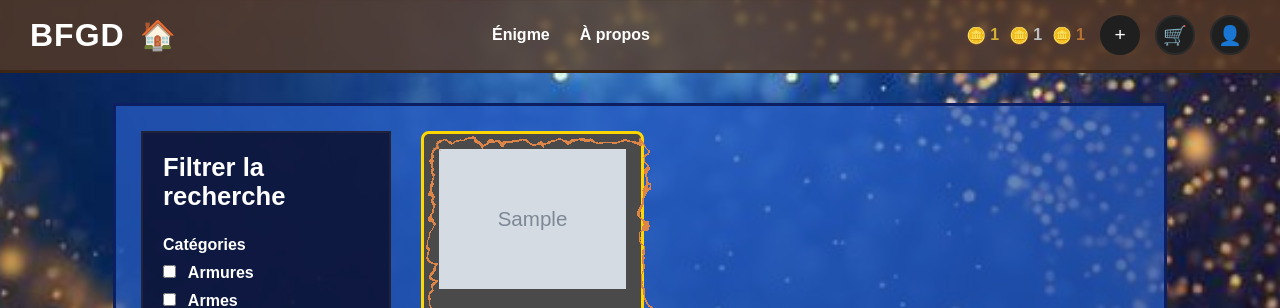
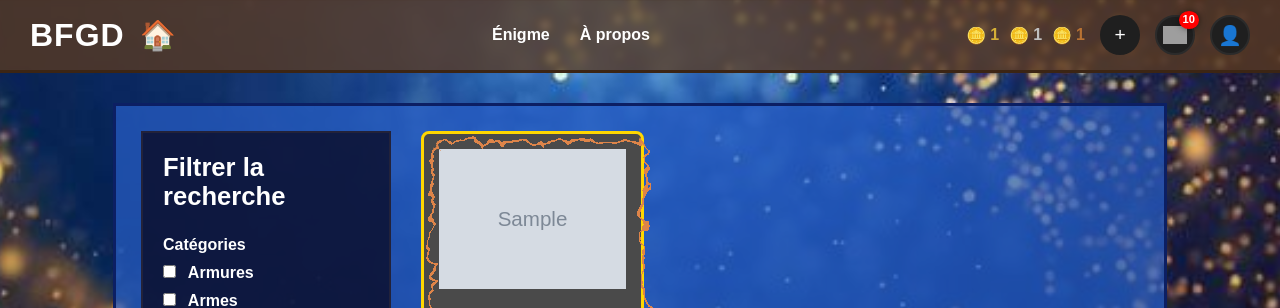
Before and after one commit to Patnay/ProjetDirigerSite, a PHP site: page /boutique.php in a window 1280 px wide. Shown: the top 308 px of the page. Run offline with PHP 8.4, Linux system fonts and the light colour scheme; the visitor is signed in with stand-in values (Sample User, id 1); tables that the repository leaves empty or names only in its code hold one stand-in row (values such as "Sample post"); grey boxes marked "Sample" are stand-in pictures; grey boxes are pictures that could not be loaded.

Commit message:
nombre item panier

```diff
--- a/public_html/css/styles.css
+++ b/public_html/css/styles.css
@@ -904,3 +904,46 @@ body.profile-page .site-header{
     pointer-events: none;
     z-index: 3;
 }
+.icon-link.cart-icon-container{
+    position: relative;
+    display: inline-block;
+    width: 40px;
+    height: 40px;
+    padding: 0;
+    overflow: visible;
+}
+
+.cart-img{
+    position: absolute;
+    top: 50%;
+    left: 50%;
+    width: 24px;
+    height: 24px;
+    object-fit: contain;
+    transform: translate(-50%, -50%);
+}
+
+.cart-count{
+    position: absolute;
+    top: -6px;
+    right: -6px;
+    z-index: 10;
+
+    background: red;
+    color: white;
+
+    font-size: 0.7rem;
+    font-weight: bold;
+    line-height: 1;
+
+    border-radius: 50%;
+    min-width: 18px;
+    height: 18px;
+    padding: 0 4px;
+
+    display: flex;
+    align-items: center;
+    justify-content: center;
+
+    box-shadow: 0 0 6px rgba(0,0,0,0.5);
+}
--- a/public_html/header.php
+++ b/public_html/header.php
@@ -6,6 +6,18 @@ $nbBronzeHeader = 0;
 $profilLink = "connexion.php";
 $profilTitle = "Se connecter";
 $profilImg = "";
+
+$nbItemsPanier = 0;
+
+if (isset($_SESSION["idJoueur"]) && isset($pdo)) {
+    $stmtPanier = $pdo->prepare("
+        SELECT IFNULL(SUM(quantitePanier),0)
+        FROM Paniers
+        WHERE idJoueur = ?
+    ");
+    $stmtPanier->execute([$_SESSION["idJoueur"]]);
+    $nbItemsPanier = (int)$stmtPanier->fetchColumn();
+}
 
 if (isset($_SESSION["idJoueur"]) && isset($pdo)) {
     $sqlHeader = "SELECT * FROM Joueurs WHERE idJoueur = :idJoueur";
@@ -57,7 +69,15 @@ if (isset($_SESSION["idJoueur"]) && isset($pdo)) {
             </div>
         </div>
 
-        <a href="panier.php" class="icon-link" id="cart-icon" title="Panier">🛒</a>
+        <a href="panier.php" class="icon-link cart-icon-container" id="cart-icon" title="Panier">
+    <img src="image/panier.png" alt="Panier" class="cart-img">
+
+    <?php if ($nbItemsPanier > 0): ?>
+        <span class="cart-count">
+            <?= $nbItemsPanier > 99 ? '99+' : $nbItemsPanier ?>
+        </span>
+    <?php endif; ?>
+</a>
 
         <a href="<?= $profilLink ?>" class="icon-link" title="<?= $profilTitle ?>">
             <?php if ($profilImg !== ""): ?>
```
